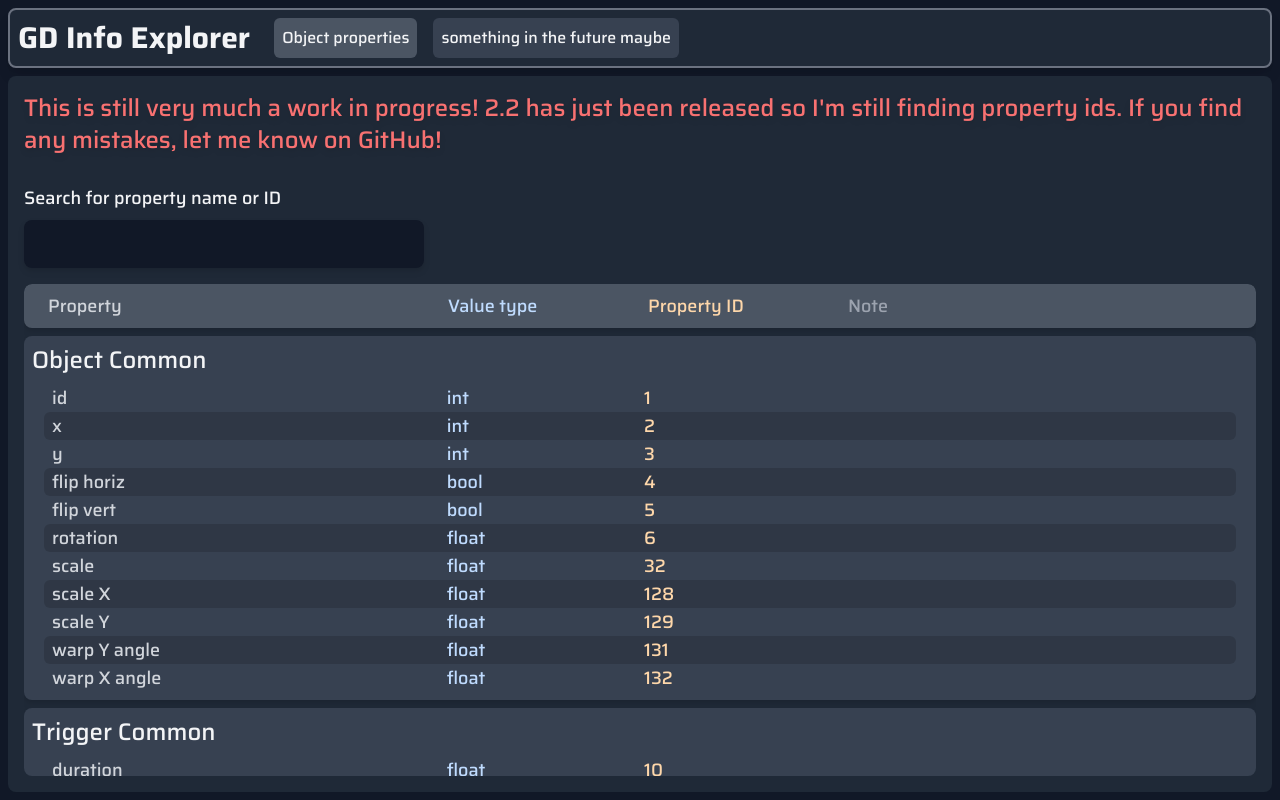
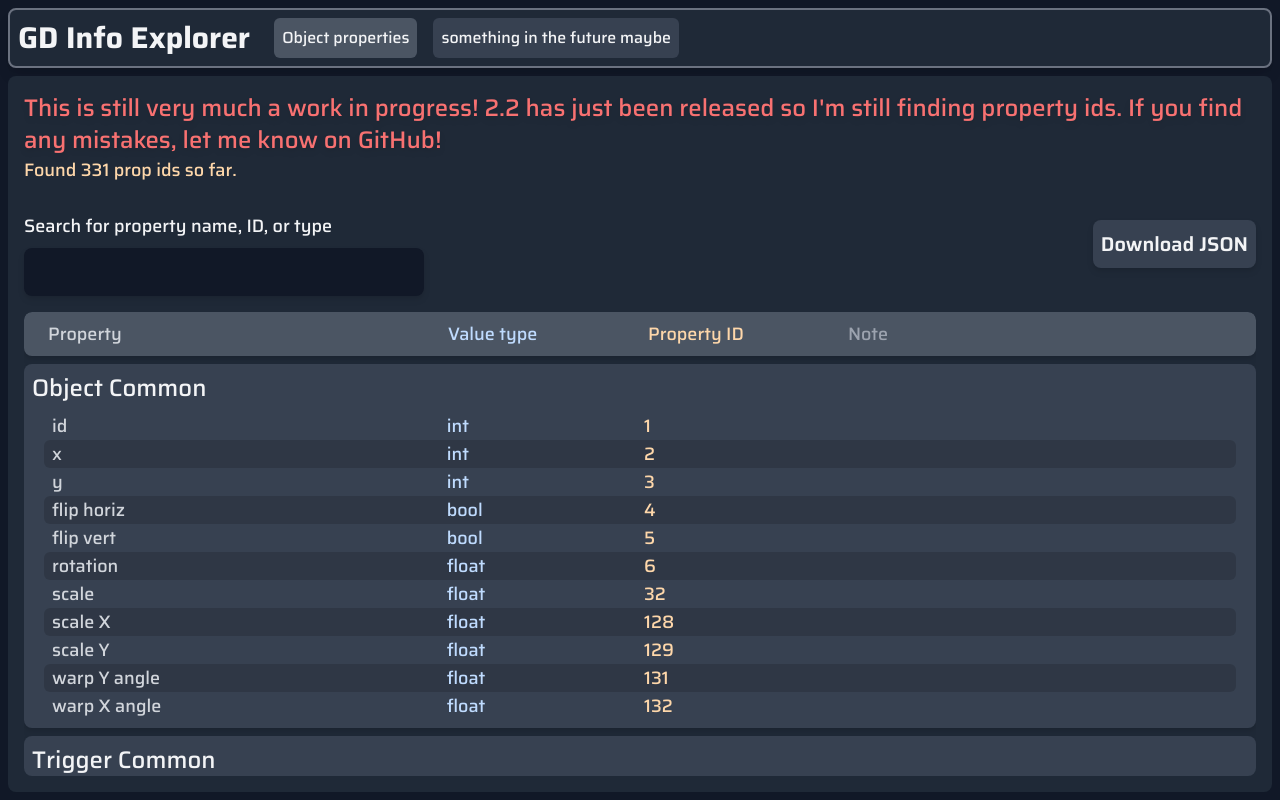
Before and after one commit to FlowVix/gd-info-explorer, a Svelte app: page / in a window 1280 px wide. Built offline with nearby package versions, Linux system fonts and the light colour scheme.

Commit message:
shows how many have been found and also json download button

```diff
--- a/src/props/ObjProps.svelte
+++ b/src/props/ObjProps.svelte
@@ -1,5 +1,10 @@
 <script lang="ts">
-    import { PROPS, type Namespace, type Prop } from "../props/props";
+    import {
+        PROPS,
+        type Namespace,
+        type Prop,
+        FOUND_PROPS,
+    } from "../props/props";
     import Highlighted from "./Highlighted.svelte";
 
     let search = "";
@@ -34,6 +39,23 @@
     $: trimmedSearch = search.trim().toLowerCase();
 
     $: updateResults(trimmedSearch);
+
+    const downloadJSON = () => {
+        let jsonString = JSON.stringify(PROPS, null, 4);
+
+        let blob = new Blob([jsonString], { type: "application/json" });
+
+        let a = document.createElement("a");
+        a.href = window.URL.createObjectURL(blob);
+
+        a.download = "obj_props.json";
+
+        document.body.appendChild(a);
+
+        a.click();
+
+        document.body.removeChild(a);
+    };
 </script>
 
 <!-- <button>gaga</button> -->
@@ -41,13 +63,23 @@
     >This is still very much a work in progress! 2.2 has just been released so
     I'm still finding property ids. If you find any mistakes, let me know on
     GitHub!</span
-><br />
-<span>Search for property name or ID</span>
-<input
-    type="text"
-    class="bg-gray-900 w-[400px] h-12 rounded-lg p-2 font-semibold text-xl my-2 drop-shadow-md"
-    bind:value={search}
-/>
+>
+<span class="text-orange-200">Found {FOUND_PROPS} prop ids so far.</span>
+<br />
+<div class="flex justify-between">
+    <div>
+        <span>Search for property name, ID, or type</span><br />
+        <input
+            type="text"
+            class="bg-gray-900 w-[400px] h-12 rounded-lg p-2 font-semibold text-xl my-2 drop-shadow-md"
+            bind:value={search}
+        />
+    </div>
+    <button
+        class="bg-gray-700 hover:bg-gray-500 active:bg-gray-600 h-12 rounded-lg p-2 font-semibold text-xl my-2 drop-shadow-md"
+        on:click={downloadJSON}>Download JSON</button
+    >
+</div>
 <div class="flex flex-col gap-2 overflow-y-auto rounded-lg mt-2">
     <div
         class="flex justify-stretch h-full rounded-lg bg-gray-600 text-gray-300 p-2 pl-6 drop-shadow-md"
--- a/src/props/props.ts
+++ b/src/props/props.ts
@@ -25,8 +25,11 @@ export type Props = {
     [namespace: string]: Namespace;
 };
 
-const getCollapsedProps = (rawProps: { [namespace: string]: RawNamespace }) => {
+const getCollapsedProps = (rawProps: {
+    [namespace: string]: RawNamespace;
+}): [Props, number] => {
     let out: Props = {};
+    let propertiesFound = new Set();
 
     const doInclude = (into: Namespace, inc: Include) => {
         let temp: Namespace = {};
@@ -52,6 +55,7 @@ const getCollapsedProps = (rawProps: { [namespace: string]: RawNamespace }) => {
                 continue;
             }
             let [type, id, note] = v as RawProp;
+            propertiesFound.add(id);
             into[k] = { type, id, note };
         }
     };
@@ -64,7 +68,7 @@ const getCollapsedProps = (rawProps: { [namespace: string]: RawNamespace }) => {
         addProps(out[namespace], v);
     }
 
-    return out;
+    return [out, propertiesFound.size];
 };
 
-export const PROPS = getCollapsedProps(rawProps as any);
+export const [PROPS, FOUND_PROPS] = getCollapsedProps(rawProps as any);
```
